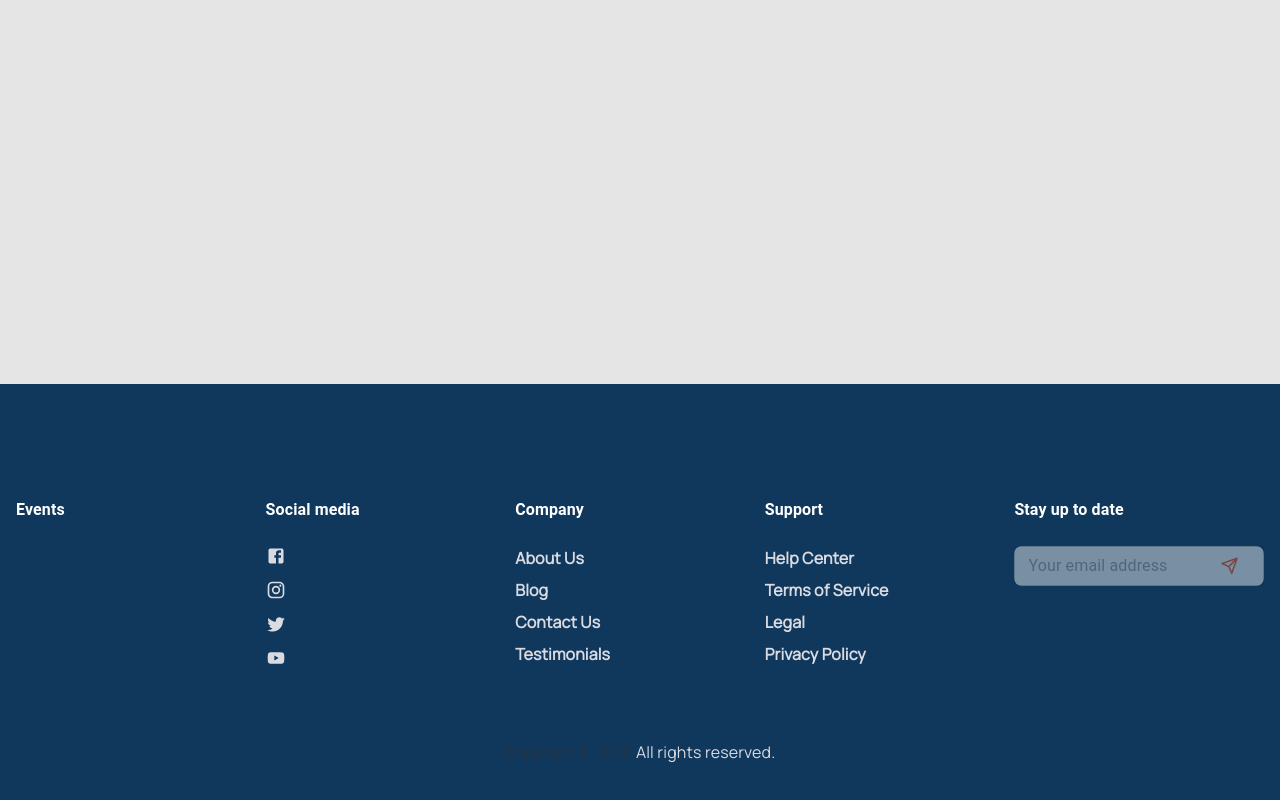
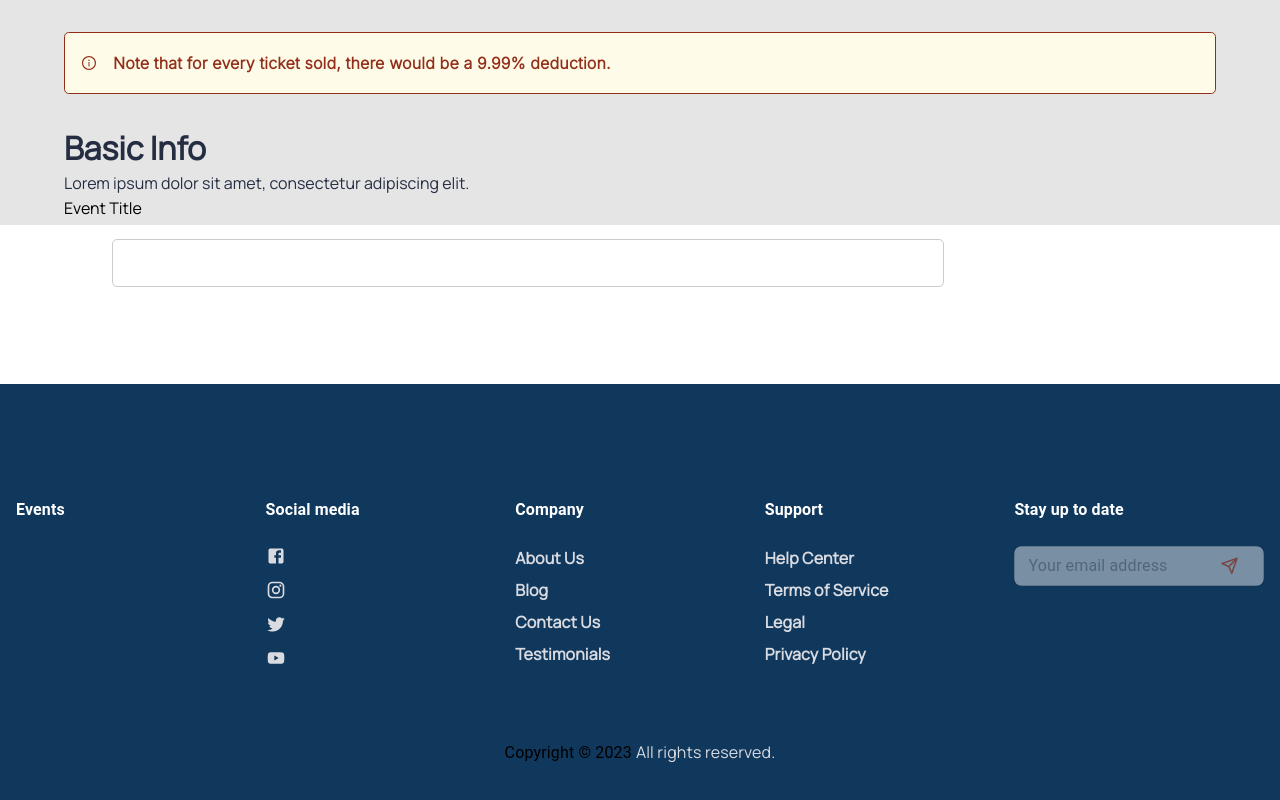
Before and after one commit to decadevs/event-booking-frontend-sq12, a React (Vite) app: page /event-page in a window 1280 px wide. Built offline with nearby package versions, Linux system fonts and the light colour scheme.

Commit message:
event page

```diff
--- a/package.json
+++ b/package.json
@@ -11,10 +11,10 @@
   "dependencies": {
     "@emotion/react": "^11.10.5",
     "@emotion/styled": "^11.10.5",
+    "@material-ui/core": "^4.12.4",
+    "@material-ui/icons": "^4.11.3",
     "@mui/icons-material": "^5.11.0",
     "@mui/material": "^5.11.8",
-    "@material-ui/core": "^4.12.4",
-    "@material-ui/icons": "^4.11.3",
     "@mui/types": "^7.2.3",
     "@types/react-router-dom": "^5.3.3",
     "axios": "^1.3.0",
@@ -22,6 +22,7 @@
     "react": "^18.2.0",
     "react-bootstrap": "^2.7.0",
     "react-dom": "^18.2.0",
+    "react-icons": "^4.7.1",
     "react-modal": "^3.16.1",
     "react-router-dom": "^6.8.0",
     "styled-components": "^5.3.6"
--- a/src/App.tsx
+++ b/src/App.tsx
@@ -1,22 +1,20 @@
-import './App.css'
-import Footer from './components/footer';
-import { BrowserRouter, Route, Routes } from 'react-router-dom';
-import { DemoPage } from './pages/demo'
-import { DashboardPage } from './pages/dashboard/DashboardPage';
-import { ContextProvider } from './utils/context';
-import { Bookerpallette } from './utils/theme';
-import { createTheme, ThemeProvider } from '@mui/material/styles';
-import Ticket from './components/Drop_Down/Ticket';
-import EventCard from './pages/event-card';
-
-
+import "./App.css";
+import Footer from "./components/footer";
+import { BrowserRouter, Route, Routes } from "react-router-dom";
+import { DemoPage } from "./pages/demo";
+import { DashboardPage } from "./pages/dashboard/DashboardPage";
+import { ContextProvider } from "./utils/context";
+import { Bookerpallette } from "./utils/theme";
+import { createTheme, ThemeProvider } from "@mui/material/styles";
+import Ticket from "./components/Drop_Down/Ticket";
+import EventCard from "./pages/event-card";
+import { EventPage } from "./pages/ eventPage";
 
 const theme = createTheme({
   palette: {
-    ...Bookerpallette
+    ...Bookerpallette,
   },
-})
-
+});
 
 function App() {
   return (
@@ -26,18 +24,17 @@ function App() {
           <BrowserRouter>
             <Routes>
               {/* <Route path='' element={<DemoPage />} /> */}
-              <Route path='/dashboard' element={<DashboardPage />} />
-              <Route path='/tickets' element={<Ticket />} />
-              <Route path='/event-card' element={<EventCard />} />
-
-
+              <Route path="/dashboard" element={<DashboardPage />} />
+              <Route path="/tickets" element={<Ticket />} />
+              <Route path="/event-card" element={<EventCard />} />
+              <Route path="/event-page" element={<EventPage />} />
             </Routes>
           </BrowserRouter>
           <Footer />
         </ThemeProvider>
       </ContextProvider>
     </>
-  )
+  );
 }
 
-export default App
+export default App;
--- /dev/null
+++ b/src/pages/ eventPage/index.css
@@ -0,0 +1 @@
+@import url('https://fonts.googleapis.com/css2?family=Inter:wght@300&family=Open+Sans:wght@300;400&display=swap');
--- /dev/null
+++ b/src/pages/ eventPage/index.tsx
@@ -0,0 +1,210 @@
+// import React from "react";
+// import { makeStyles } from "@material-ui/core";
+// import { AiOutlineInfoCircle } from "react-icons/ai";
+// import "./index.css";
+
+// const eventStyles = makeStyles((theme) => ({
+//   eventContainer: {
+//     width: "100%",
+//     fontSize: "",
+//     height: "auto",
+//     backgroundColor: "#E5E5E5",
+//     display: "grid",
+//     placeItems: "center",
+//   },
+//   eventMain: {
+//     width: "90%",
+//     backgroundColor: "inherit",
+//     display: "flex",
+//     justifyContent: "center",
+//     flexDirection: "column",
+//   },
+//   iconInfo: {
+//     backgroundColor: "#FEFBE8",
+//     width: "100%",
+//     display: "flex",
+//     flexDirection: "row",
+//     justifyContent: "flex-start",
+//     alignItems: "center",
+//     paddingLeft: "1em",
+//     margin: "2em 0 2em 0",
+//     height: "3.9em",
+//     border: "1px solid #932F19",
+//     borderRadius: "0.3em",
+//     gap: "1em",
+//     "& p": {
+//       fontFamily: "Inter",
+//       fontStyle: "normal",
+//       fontWeight: "600",
+//       fontSize: "16px",
+//       lineHeight: "140%",
+//       letterSpacing: "0.15px",
+//       color: "#932F19",
+//     },
+//   },
+//   eventHeader: {
+//     "& h2": {
+//       fontFamily: "Manrope",
+//       fontStyle: "normal",
+//       fontWeight: "800",
+//       fontSize: "32px",
+//       lineHeight: "44px",
+//       color: "#252D42",
+//     },
+//     "& p": {
+//       fontFamily: "Manrope",
+//       fontStyle: "normal",
+//       fontWeight: "400",
+//       fontSize: "16px",
+//       lineHeight: "27px",
+//       color: "#252D42",
+//     },
+//   },
+//   "@media (max-width:600px)": {
+//       iconInfo: {
+//         display: 'none'
+//       },
+//       eventHeader: {
+//           '& p': {
+//               fontSize: '0.8em'
+//           }
+//       }
+//   },
+// }));
+
+// export const EventPage = () => {
+//   const eventClasses = eventStyles();
+//   return (
+//     <div className={eventClasses.eventContainer}>
+//       <div className={eventClasses.eventMain}>
+//         <div className={`${eventClasses.iconInfo}`}>
+//           <AiOutlineInfoCircle style={{ color: "932F19" }} />
+//           <p>
+//             Note that for every ticket sold, there would be a 9.99% deduction.
+//           </p>
+//         </div>
+//         <div className={eventClasses.eventHeader}>
+//           <h2>Basic Info</h2>
+//           <p>Lorem ipsum dolor sit amet, consectetur adipiscing elit. </p>
+//         </div>
+//       </div>
+//     </div>
+//   );
+// };
+
+import React, { useState } from "react";
+import { makeStyles } from "@material-ui/core";
+import { AiOutlineInfoCircle } from "react-icons/ai";
+import InputField from "../../components/InputField/InputField";
+import "./index.css";
+
+const eventStyles = makeStyles((theme) => ({
+  eventContainer: {
+    width: "100%",
+    fontSize: "",
+    height: "auto",
+    backgroundColor: "#E5E5E5",
+    display: "grid",
+    placeItems: "center",
+  },
+  eventMain: {
+    width: "90%",
+    backgroundColor: "inherit",
+    display: "flex",
+    justifyContent: "center",
+    flexDirection: "column",
+  },
+  iconInfo: {
+    backgroundColor: "#FEFBE8",
+    width: "100%",
+    display: "flex",
+    flexDirection: "row",
+    justifyContent: "flex-start",
+    alignItems: "center",
+    paddingLeft: "1em",
+    margin: "2em 0 2em 0",
+    height: "3.9em",
+    border: "1px solid #932F19",
+    borderRadius: "0.3em",
+    gap: "1em",
+    "& p": {
+      fontFamily: "Inter",
+      fontStyle: "normal",
+      fontWeight: "600",
+      fontSize: "16px",
+      lineHeight: "140%",
+      letterSpacing: "0.15px",
+      color: "#932F19",
+    },
+  },
+  eventHeader: {
+    "& h2": {
+      fontFamily: "Manrope",
+      fontStyle: "normal",
+      fontWeight: "800",
+      fontSize: "32px",
+      lineHeight: "44px",
+      color: "#252D42",
+    },
+    "& p": {
+      fontFamily: "Manrope",
+      fontStyle: "normal",
+      fontWeight: "400",
+      fontSize: "16px",
+      lineHeight: "27px",
+      color: "#252D42",
+    },
+  },
+  "@media (max-width:600px)": {
+    iconInfo: {
+      display: "none",
+    },
+    eventHeader: {
+      "& p": {
+        fontSize: "0.8em",
+      },
+    },
+  },
+}));
+
+export const EventPage = () => {
+  const eventClasses = eventStyles();
+
+  //state
+  const [eventTitle, setEventTitle] = useState("");
+  const [organizer, setOrganizer] = useState("");
+
+  return (
+    <div className={eventClasses.eventContainer}>
+      <div className={eventClasses.eventMain}>
+        <div className={`${eventClasses.iconInfo}`}>
+          <AiOutlineInfoCircle style={{ color: "932F19" }} />
+          <p>
+            Note that for every ticket sold, there would be a 9.99% deduction.
+          </p>
+        </div>
+        <div className={eventClasses.eventHeader}>
+          <h2>Basic Info</h2>
+          <p>Lorem ipsum dolor sit amet, consectetur adipiscing elit. </p>
+        </div>
+        <div>
+          <label>Event Title</label>
+          <InputField
+            style={{
+              position: "absolute",
+              width: "52rem",
+              height: "3rem",
+              left: "112px",
+              marginTop: "20px",
+            }}
+            type={"text"}
+            value={eventTitle}
+            name="name"
+            placeholder=""
+            onChange={(e) => setEventTitle(e.target.value)}
+          />
+        </div>
+      </div>
+    </div>
+  );
+};
```
Also changed, not shown: src/index.css (+7 -8 lines), src/assets/User/Icon.png (added), 1 other file (tests, documents, lock files or other folders).
